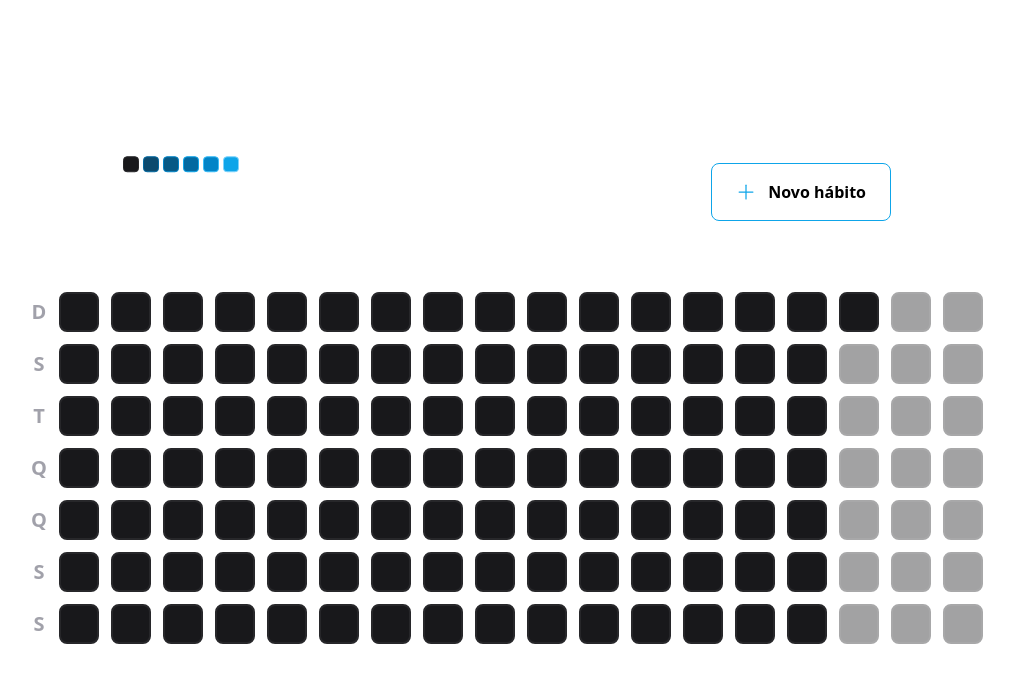
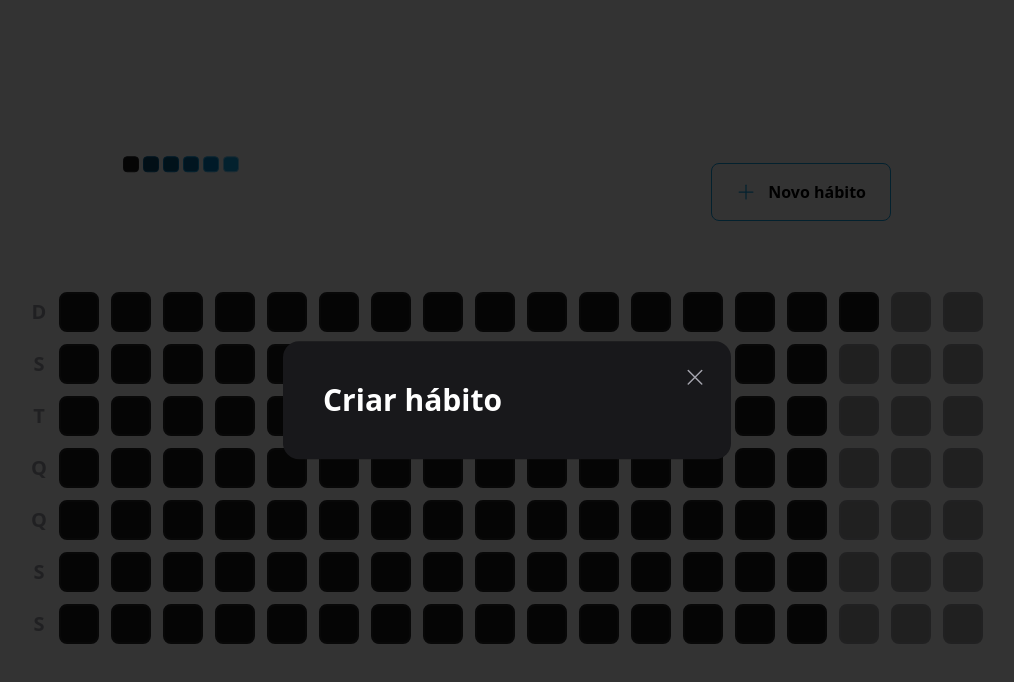
Before and after one commit to gafanhotoalexandre/habits-web, a React app: page / in a window 1280 px wide. Both pictures are taken after a click on the button "Novo hábito". Shown: the top 682 px of the page, without its empty margins (133-1147 px from the left). Built offline with nearby package versions, Linux system fonts and the light colour scheme; the HTML template or start-up script is replaced by a standard one.

Commit message:
criando o modal 'criar habito'

```diff
--- a/package.json
+++ b/package.json
@@ -9,6 +9,7 @@
     "preview": "vite preview"
   },
   "dependencies": {
+    "@radix-ui/react-dialog": "^1.0.3",
     "dayjs": "^1.11.7",
     "phosphor-react": "^1.4.1",
     "react": "^18.2.0",
--- a/src/components/Header.tsx
+++ b/src/components/Header.tsx
@@ -1,19 +1,37 @@
-import { Plus } from 'phosphor-react'
+import { useState } from 'react';
+import * as Dialog from '@radix-ui/react-dialog';
+import { Plus, X } from 'phosphor-react'
 
 import logoImage from '../assets/logo.svg';
 
 export function Header() {
+
 	return (
 		<header className="w-full max-w-3xl mx-auto flex items-center justify-between">
 			<img src={logoImage} alt="Habits" />
 
-			<button
-				type="button"
-				className="border border-sky-500 rounded-lg font-semibold px-6 py-4 flex items-center gap-3 hover:border-sky-300 transition duration-200"
-			>
-				<Plus size={20} className="text-sky-500" />
-				Novo hábito
-			</button>
+			<Dialog.Root>
+				<Dialog.Trigger
+					type="button"
+					className="border border-sky-500 rounded-lg font-semibold px-6 py-4 flex items-center gap-3 hover:border-sky-300 transition duration-200"
+				>
+					<Plus size={20} className="text-sky-500" />
+					Novo hábito
+				</Dialog.Trigger>
+
+				<Dialog.Portal>
+					<Dialog.Overlay className="w-screen h-screen bg-black/80 fixed inset-0" />
+
+					<Dialog.Content className="absolute p-10 bg-zinc-900 rounded-2xl w-full max-w-md top-1/2 left-1/2 -translate-x-1/2 -translate-y-1/2">
+						<Dialog.Close className="absolute right-6 top-6 text-zinc-400 hover:text-zinc-200 transition-all">
+							<X size={24} aria-label="Fechar" />
+						</Dialog.Close>
+
+						<Dialog.Title className="text-3xl leading-tight text-white font-extrabold">Criar hábito</Dialog.Title>
+					</Dialog.Content>
+				</Dialog.Portal>
+			</Dialog.Root>
+
 		</header>
 	);
 }
```
Also changed, not shown: 1 other file (tests, documents, lock files or other folders).
